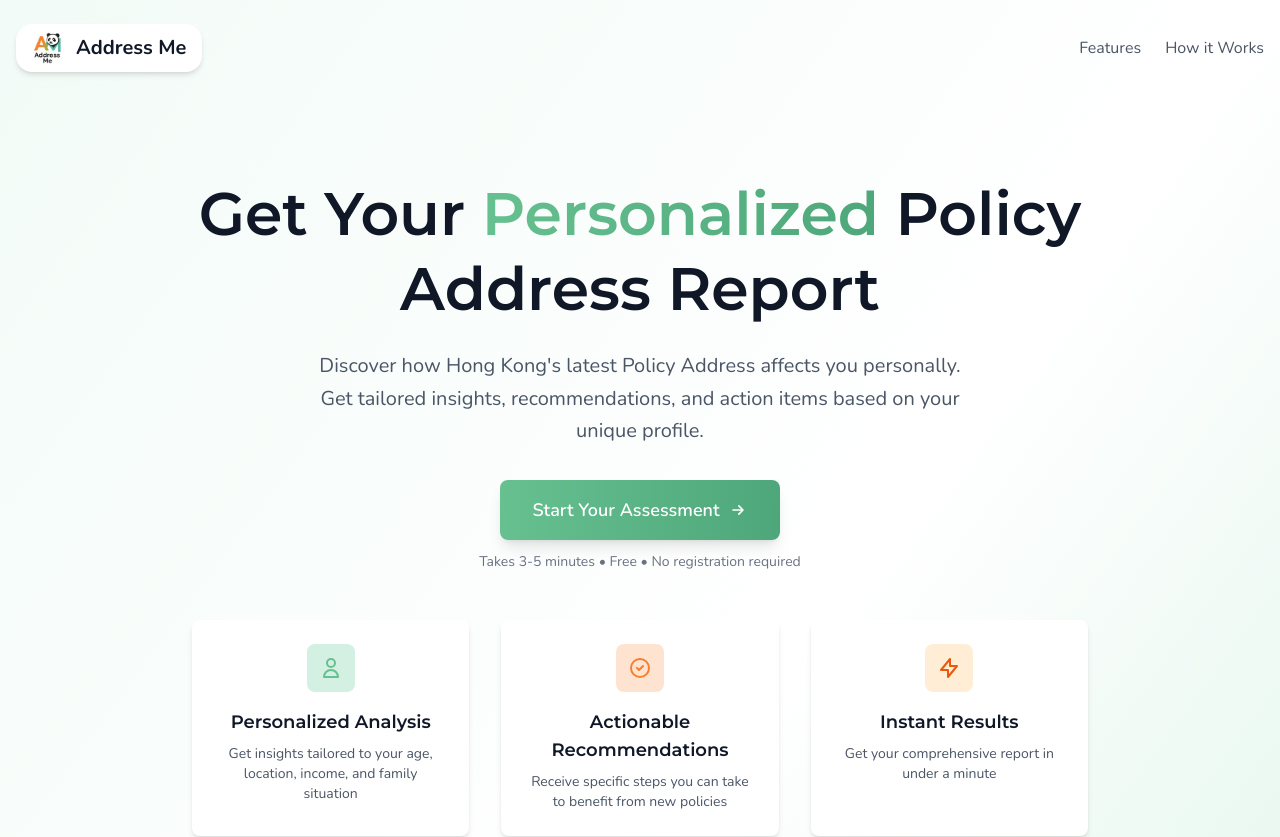
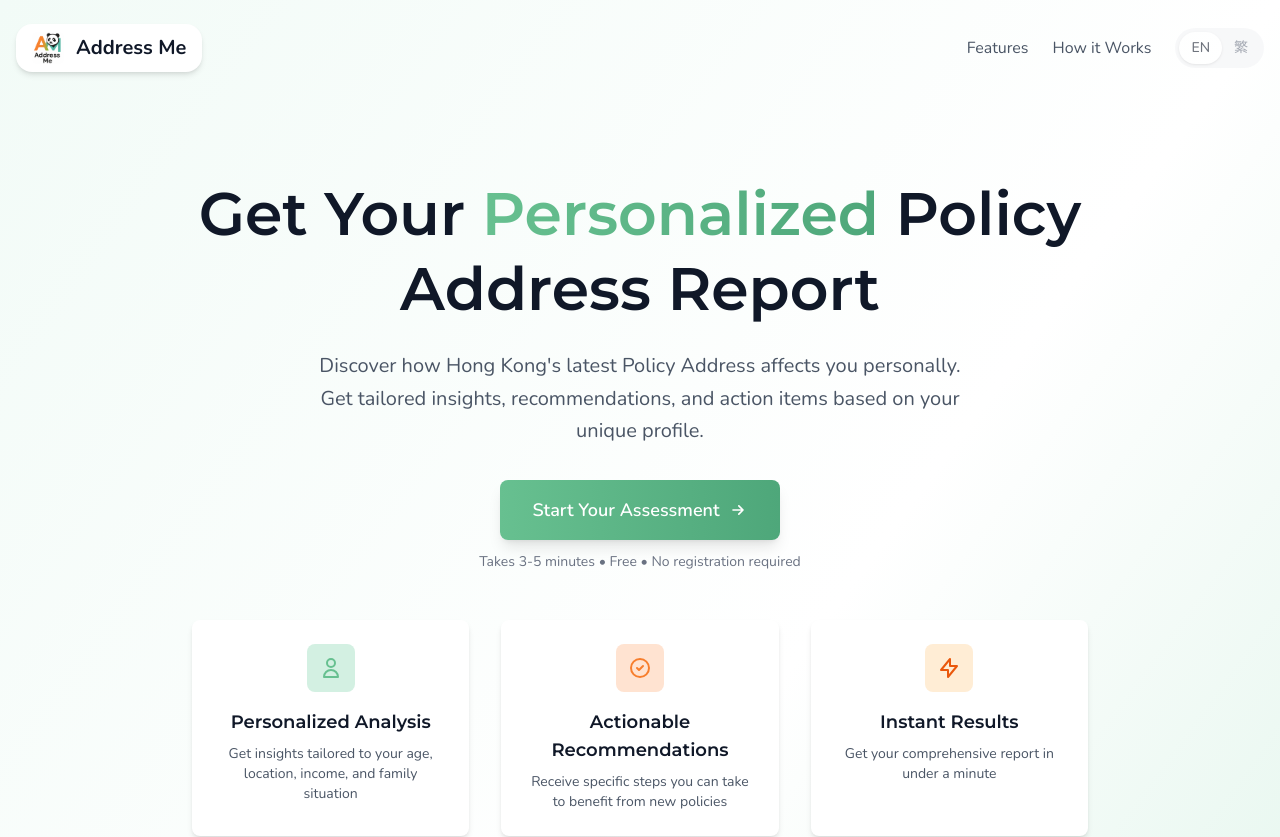
Before and after one commit to Team-Buddha-Legs/address-me, a Next.js app: page / in a window 1280 px wide. Shown: the top 837 px of the page. Built offline with nearby package versions, Linux system fonts and the light colour scheme; no server answers.

Commit message:
Add language toggle

```diff
--- a/app/page.tsx
+++ b/app/page.tsx
@@ -4,6 +4,7 @@ import { motion } from "framer-motion";
 import Link from "next/link";
 import { formSteps } from "@/lib/form-steps";
 import Logo from "@/components/ui/Logo";
+import LanguageToggle from "@/components/ui/LanguageToggle";
 
 export default function Home() {
   const firstStepId = formSteps[0]?.id || "personal-info";
@@ -18,6 +19,7 @@ export default function Home() {
           className="flex items-center justify-between"
         >
           <Logo size="md" priority={true} shadow={true} />
+          <div className="flex items-center space-x-6">
             <nav className="hidden sm:flex space-x-6">
               <a
                 href="#features"
@@ -32,6 +34,8 @@ export default function Home() {
                 How it Works
               </a>
             </nav>
+            <LanguageToggle />
+          </div>
         </motion.div>
       </header>
 
--- a/app/processing/page.tsx
+++ b/app/processing/page.tsx
@@ -6,6 +6,7 @@ import { useEffect, useState, Suspense } from "react";
 import LoadingSpinner from "@/components/ui/LoadingSpinner";
 import { generateSummary } from "@/lib/actions/ai-actions";
 import Logo from "@/components/ui/Logo";
+import LanguageToggle from "@/components/ui/LanguageToggle";
 
 function ProcessingPageContent() {
   const router = useRouter();
@@ -120,7 +121,10 @@ function ProcessingPageContent() {
         {/* Header */}
         <header className="bg-white shadow-sm border-b border-gray-200">
           <div className="max-w-2xl mx-auto px-4 py-4">
-            <Logo size="md" />
+            <div className="flex items-center justify-between">
+              <Logo size="md" />
+              <LanguageToggle />
+            </div>
           </div>
         </header>
 
@@ -183,7 +187,10 @@ function ProcessingPageContent() {
       {/* Header */}
       <header className="bg-white shadow-sm border-b border-gray-200">
         <div className="max-w-2xl mx-auto px-4 py-4">
-          <Logo size="md" />
+          <div className="flex items-center justify-between">
+            <Logo size="md" />
+            <LanguageToggle />
+          </div>
         </div>
       </header>
 
--- a/app/report/[id]/page.tsx
+++ b/app/report/[id]/page.tsx
@@ -4,6 +4,7 @@ import { ReportDisplay } from "@/components/report/ReportDisplay";
 import LoadingSpinner from "@/components/ui/LoadingSpinner";
 import { getSession } from "@/lib/session";
 import Logo from "@/components/ui/Logo";
+import LanguageToggle from "@/components/ui/LanguageToggle";
 
 interface ReportPageProps {
   params: Promise<{ id: string }>;
@@ -27,7 +28,10 @@ export default async function ReportPage({ params }: ReportPageProps) {
         {/* Header */}
         <header className="bg-white shadow-sm border-b border-gray-200">
           <div className="max-w-4xl mx-auto px-4 py-4">
-            <Logo size="md" />
+            <div className="flex items-center justify-between">
+              <Logo size="md" />
+              <LanguageToggle />
+            </div>
           </div>
         </header>
 
@@ -56,7 +60,10 @@ export default async function ReportPage({ params }: ReportPageProps) {
       {/* Header */}
       <header className="bg-white shadow-sm border-b border-gray-200">
         <div className="max-w-4xl mx-auto px-4 py-4">
-          <Logo size="md" />
+          <div className="flex items-center justify-between">
+            <Logo size="md" />
+            <LanguageToggle />
+          </div>
         </div>
       </header>
 
--- a/components/form/AssessmentFlow.tsx
+++ b/components/form/AssessmentFlow.tsx
@@ -9,6 +9,7 @@ import FormStepWrapper from "./FormStepWrapper";
 import ProcessingDisplay from "./ProcessingDisplay";
 import { ReportDisplay } from "../report/ReportDisplay";
 import Logo from "@/components/ui/Logo";
+import LanguageToggle from "@/components/ui/LanguageToggle";
 import AvatarDisplay from "./AvatarDisplay";
 import type { UserProfile, PersonalizedSummary } from "@/types";
 import { motion } from "framer-motion";
@@ -121,7 +122,10 @@ export default function AssessmentFlow() {
         {/* Header */}
         <header className="bg-white shadow-sm border-b border-gray-200">
           <div className="max-w-2xl mx-auto px-4 py-4">
-            <Logo size="md" />
+            <div className="flex items-center justify-between">
+              <Logo size="md" />
+              <LanguageToggle />
+            </div>
           </div>
         </header>
 
@@ -138,7 +142,10 @@ export default function AssessmentFlow() {
         {/* Header */}
         <header className="bg-white shadow-sm border-b border-gray-200">
           <div className="max-w-2xl mx-auto px-4 py-4">
-            <Logo size="md" />
+            <div className="flex items-center justify-between">
+              <Logo size="md" />
+              <LanguageToggle />
+            </div>
           </div>
         </header>
 
@@ -198,7 +205,10 @@ export default function AssessmentFlow() {
         {/* Header */}
         <header className="bg-white shadow-sm border-b border-gray-200">
           <div className="max-w-4xl mx-auto px-4 py-4">
-            <Logo size="md" />
+            <div className="flex items-center justify-between">
+              <Logo size="md" />
+              <LanguageToggle />
+            </div>
           </div>
         </header>
 
@@ -219,7 +229,10 @@ export default function AssessmentFlow() {
       {/* Header */}
       <header className="bg-white shadow-sm border-b border-gray-200">
         <div className="max-w-6xl mx-auto px-4 py-4">
-          <Logo size="md" />
+          <div className="flex items-center justify-between">
+            <Logo size="md" />
+            <LanguageToggle />
+          </div>
         </div>
       </header>
 
--- /dev/null
+++ b/components/ui/LanguageToggle.tsx
@@ -0,0 +1,58 @@
+"use client";
+
+import { useState } from "react";
+
+interface LanguageToggleProps {
+  className?: string;
+}
+
+export default function LanguageToggle({ className = "" }: LanguageToggleProps) {
+  const [currentLang, setCurrentLang] = useState<"EN" | "繁">("EN");
+  const [showTooltip, setShowTooltip] = useState(false);
+
+  return (
+    <div className={`relative ${className}`}>
+      <div
+        className="relative inline-flex items-center bg-gray-100 rounded-full p-1 cursor-not-allowed opacity-60"
+        onMouseEnter={() => setShowTooltip(true)}
+        onMouseLeave={() => setShowTooltip(false)}
+        aria-label="Language toggle (coming soon)"
+      >
+        {/* Toggle background */}
+        <div className="flex items-center">
+          {/* EN option */}
+          <div
+            className={`px-3 py-1.5 text-sm font-medium rounded-full transition-all duration-200 ${
+              currentLang === "EN"
+                ? "bg-white text-gray-900 shadow-sm"
+                : "text-gray-500"
+            }`}
+          >
+            EN
+          </div>
+
+          {/* 繁 option */}
+          <div
+            className={`px-3 py-1.5 text-sm font-medium rounded-full transition-all duration-200 ${
+              currentLang === "繁"
+                ? "bg-white text-gray-900 shadow-sm"
+                : "text-gray-500"
+            }`}
+          >
+            繁
+          </div>
+        </div>
+      </div>
+
+      {/* Tooltip */}
+      {showTooltip && (
+        <div className="absolute top-full mt-2 right-0 z-50">
+          <div className="bg-gray-900 text-white text-xs px-3 py-2 rounded-lg shadow-lg whitespace-nowrap">
+            Coming soon
+            <div className="absolute -top-1 right-4 w-2 h-2 bg-gray-900 transform rotate-45"></div>
+          </div>
+        </div>
+      )}
+    </div>
+  );
+}
```
Lines whose indentation alone changed are shown as unchanged.
